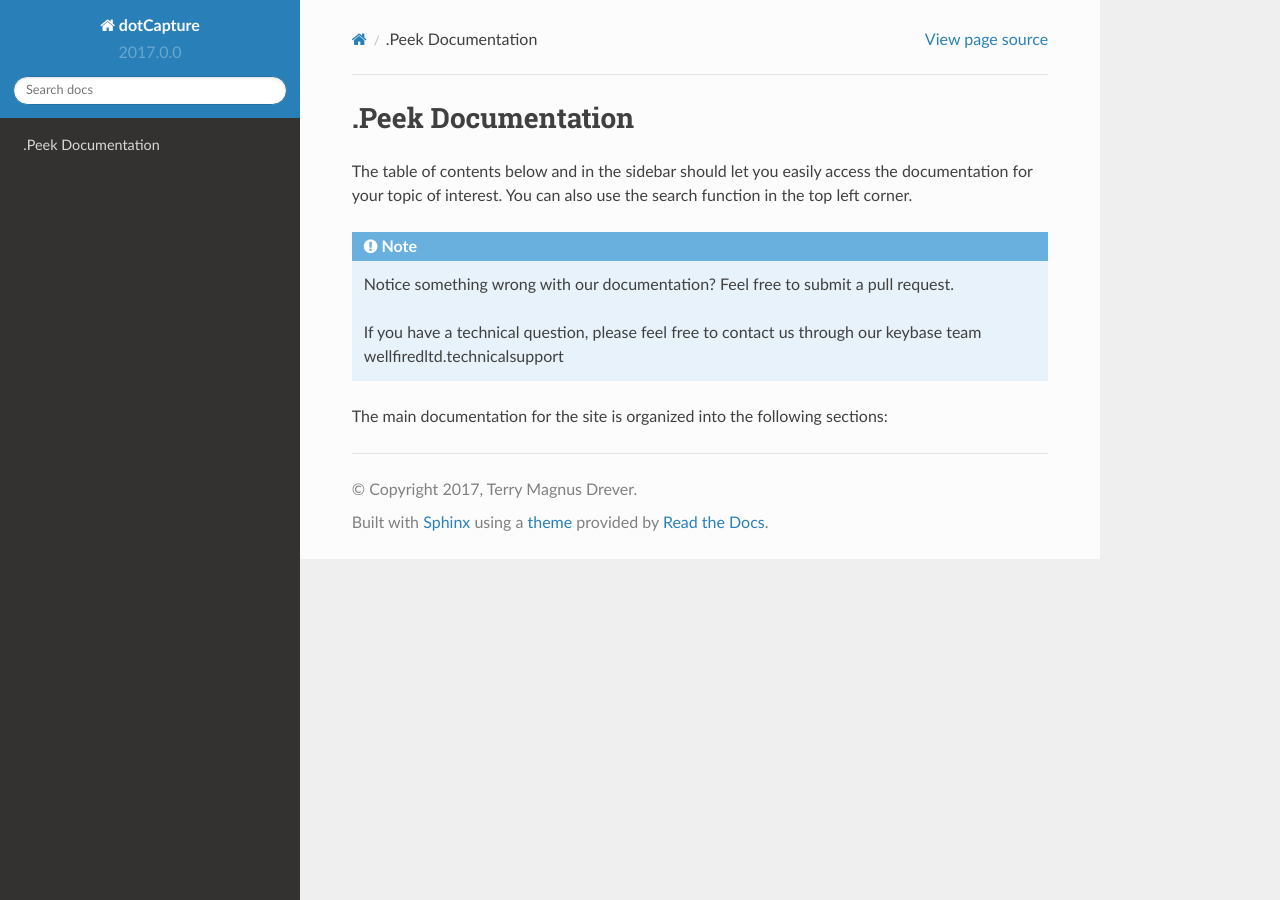
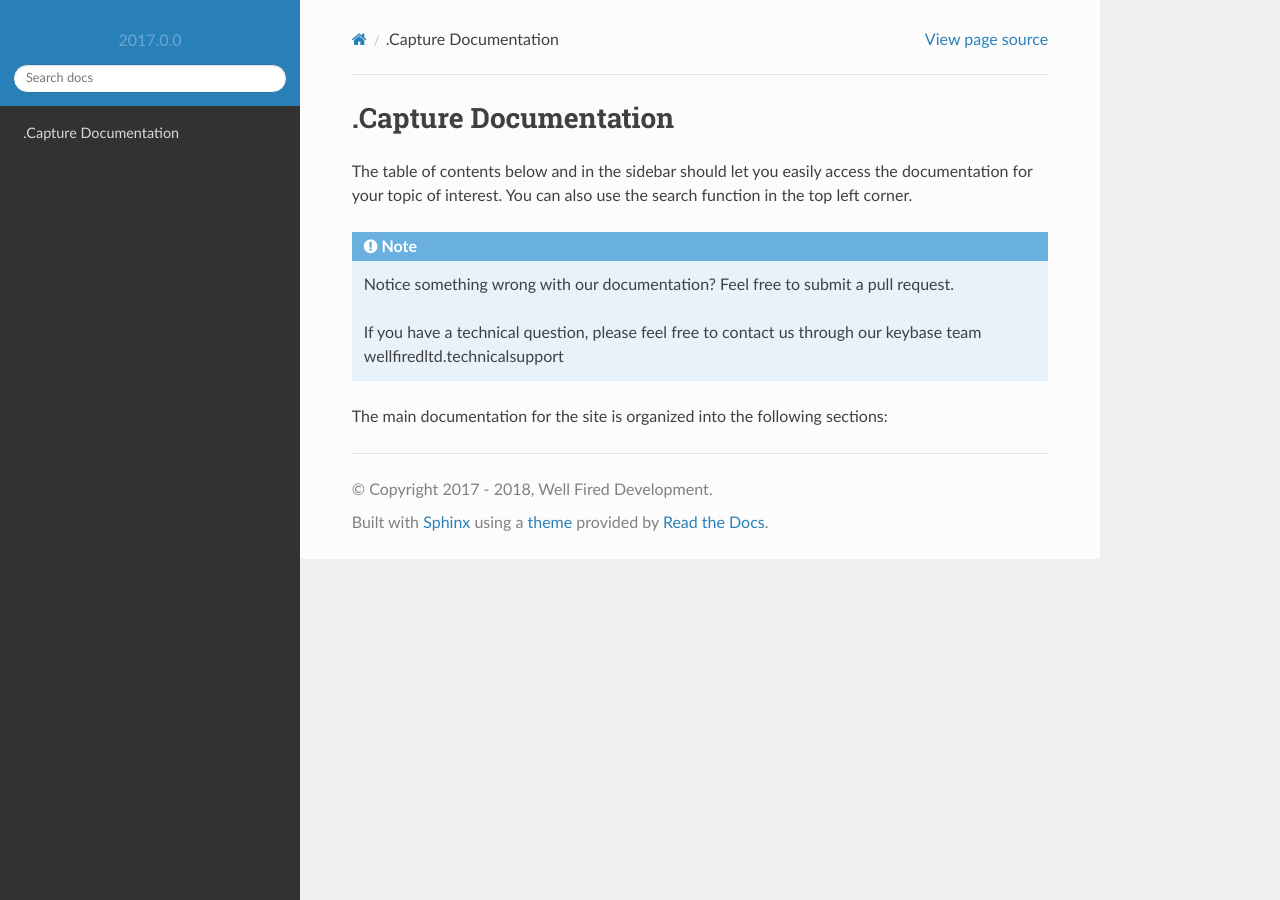
Before and after one commit to WellFiredDevelopment/dotCaptureDocumentation, a Sphinx documentation site: the page built from sphinx/source/index.rst, in a window 1280 px wide. Built offline with Sphinx 7.4.7 and the Read the Docs theme 2.0.0, drawn with Linux system fonts in a browser that asks for light colours; pages that are not in the unit, such as notebooks, are missing from menus.

Commit message:
Update year cp and basics.

```diff
--- a/sphinx/source/conf.py
+++ b/sphinx/source/conf.py
@@ -45,8 +45,8 @@
 
 # General information about the project.
 project = u'dotCapture'
-copyright = u'2017, Terry Magnus Drever'
-author = u'Terry Magnus Drever'
+copyright = u'2017 - 2018, Well Fired Development'
+author = u'Well Fired Development'
 
 # The version info for the project you're documenting, acts as replacement for
 # |version| and |release|, also used in various other places throughout the
@@ -87,7 +87,15 @@
 # further.  For a list of options available for each theme, see the
 # documentation.
 #
-# html_theme_options = {}
+html_theme_options = {
+    # 'typekit_id': 'hiw1hhg',
+    # 'analytics_id': '',
+    # 'sticky_navigation': True  # Set to False to disable the sticky nav while scrolling.
+    'logo_only': True,  # if we have a html_logo below, this shows /only/ the logo with no title text
+    'collapse_navigation': False,  # Collapse navigation (False makes it tree-like)
+    # 'display_version': True,  # Display the docs version
+    # 'navigation_depth': 4,  # Depth of the headers shown in the navigation bar
+}
 
 # Add any paths that contain custom static files (such as style sheets) here,
 # relative to this directory. They are copied after the builtin static files,
--- a/sphinx/source/index.rst
+++ b/sphinx/source/index.rst
@@ -1,4 +1,4 @@
-.Peek Documentation
+.Capture Documentation
 ======================
 
 The table of contents below and in the sidebar should let you easily access the
```
Also changed, not shown: 3 other files.
